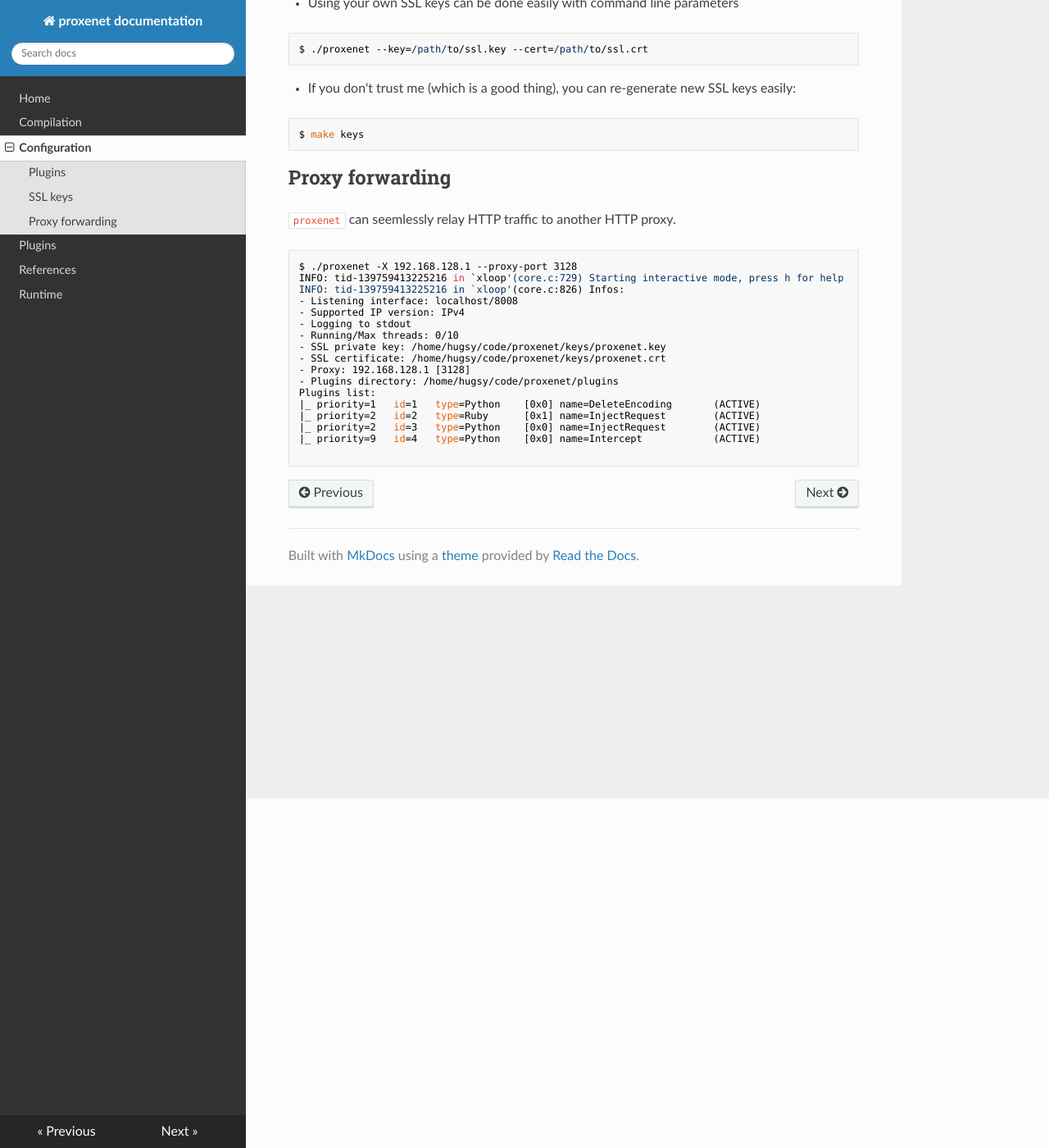
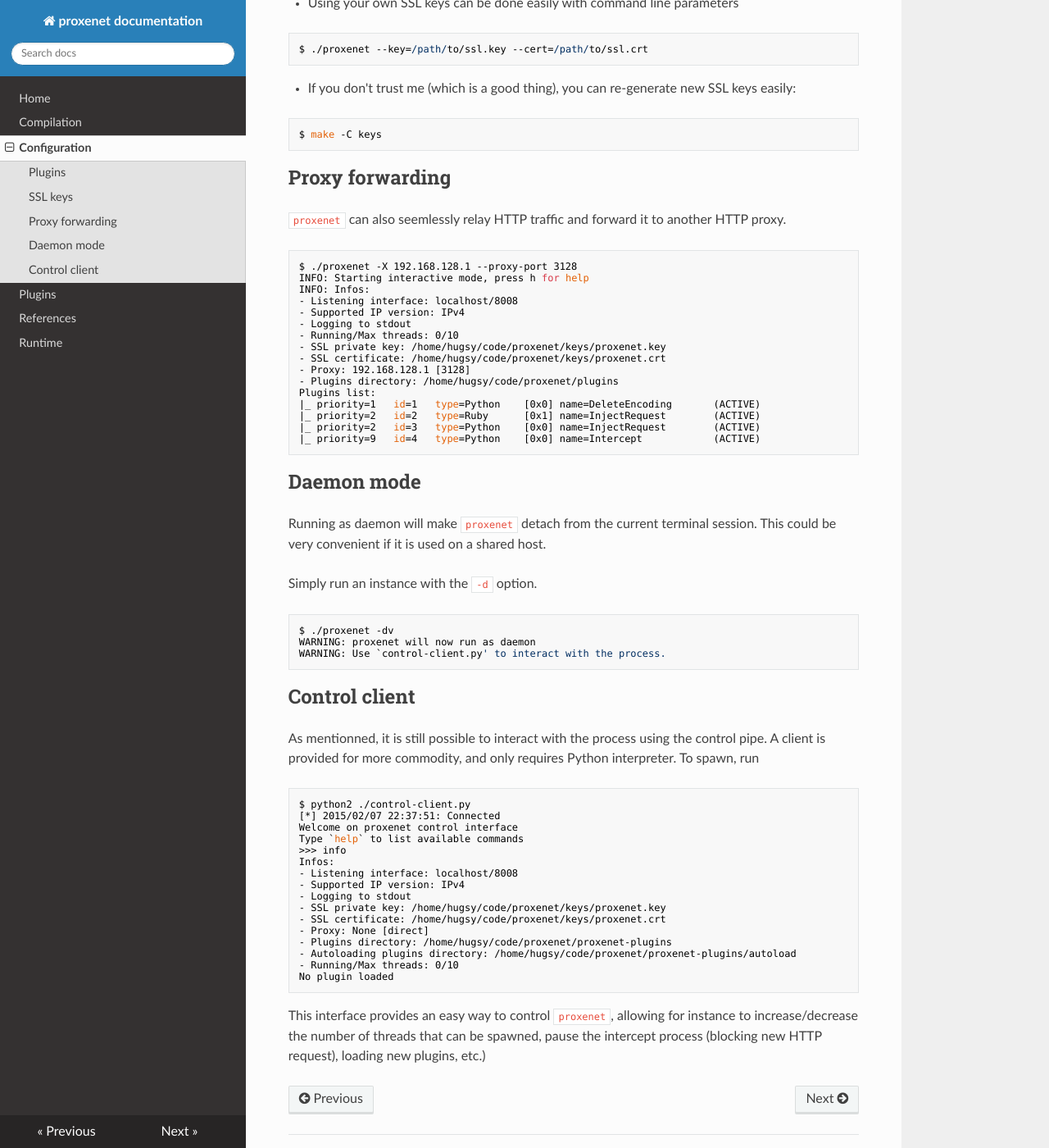
Before and after one commit to hugsy/proxenet, an MkDocs documentation site: the page built from docs/config.md, in a window 1280 px wide and 1400 px high, scrolled down 426 px. Shown: the whole window at 82% size. Built offline with MkDocs 1.6.1, drawn with Linux system fonts in a browser that asks for light colours; nearby versions of some CDN libraries; old or Windows-style settings are respelled for this version of MkDocs.

Commit message:
Update config.md

````diff
--- a/docs/config.md
+++ b/docs/config.md
@@ -20,17 +20,17 @@
 
 - If you don't trust me (which is a good thing), you can re-generate new SSL keys easily:
 ```
-$ make keys
+$ make -C keys
 ```
 
 ## Proxy forwarding
 
-`proxenet` can seemlessly relay HTTP traffic to another HTTP proxy.
+`proxenet` can also seemlessly relay HTTP traffic and forward it to another HTTP proxy.
 
 ``` bash
 $ ./proxenet -X 192.168.128.1 --proxy-port 3128
-INFO: tid-139759413225216 in `xloop'(core.c:729) Starting interactive mode, press h for help
-INFO: tid-139759413225216 in `xloop'(core.c:826) Infos:
+INFO: Starting interactive mode, press h for help
+INFO: Infos:
 - Listening interface: localhost/8008
 - Supported IP version: IPv4
 - Logging to stdout
@@ -44,5 +44,38 @@
 |_ priority=2   id=2   type=Ruby      [0x1] name=InjectRequest        (ACTIVE)
 |_ priority=2   id=3   type=Python    [0x0] name=InjectRequest        (ACTIVE)
 |_ priority=9   id=4   type=Python    [0x0] name=Intercept            (ACTIVE)
+```
 
+## Daemon mode
+
+Running as daemon will make `proxenet` detach from the current terminal session. This could be very convenient if it is used on a shared host.
+
+Simply run an instance with the `-d` option.
+```bash
+$ ./proxenet -dv
+WARNING: proxenet will now run as daemon
+WARNING: Use `control-client.py' to interact with the process.
 ```
+
+## Control client
+As mentionned, it is still possible to interact with the process using the control pipe. A client is provided for more commodity, and only requires Python interpreter. To spawn, run
+```bash
+$ python2 ./control-client.py
+[*] 2015/02/07 22:37:51: Connected
+Welcome on proxenet control interface
+Type `help` to list available commands
+>>> info
+Infos:
+- Listening interface: localhost/8008
+- Supported IP version: IPv4
+- Logging to stdout
+- SSL private key: /home/hugsy/code/proxenet/keys/proxenet.key
+- SSL certificate: /home/hugsy/code/proxenet/keys/proxenet.crt
+- Proxy: None [direct]
+- Plugins directory: /home/hugsy/code/proxenet/proxenet-plugins
+- Autoloading plugins directory: /home/hugsy/code/proxenet/proxenet-plugins/autoload
+- Running/Max threads: 0/10
+No plugin loaded
+```
+
+This interface provides an easy way to control `proxenet`, allowing for instance to increase/decrease the number of threads that can be spawned, pause the intercept process (blocking new HTTP request), loading new plugins, etc.)
````
